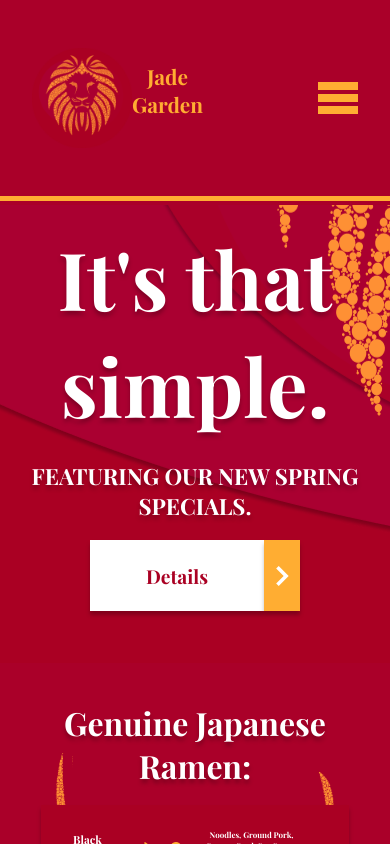
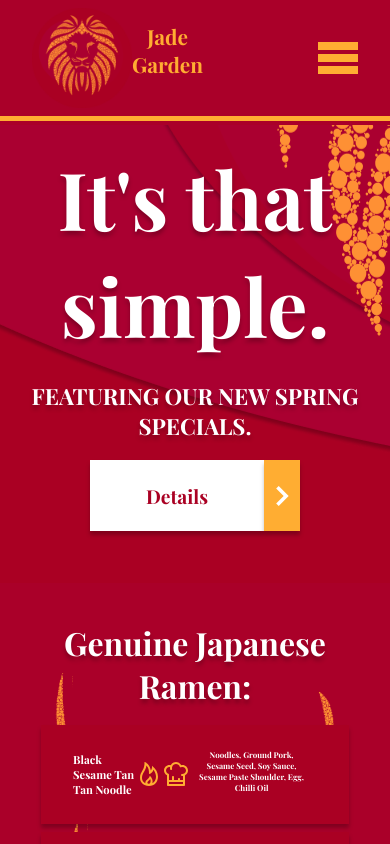
Before and after one commit to JustinAndrade/ramen-shop, a React (Create React App) app: page / in a window 390 px wide. Shown: the top 844 px of the page. Built offline with nearby package versions, Linux system fonts and the light colour scheme.

Commit message:
completely mobile, media queries added

```diff
--- a/src/components/navbar/index.scss
+++ b/src/components/navbar/index.scss
@@ -44,9 +44,6 @@
     div {
       display: flex;
       margin: 1rem 3rem;
-      @media only screen and (max-width: 1200px) {
-        margin: 0.4rem 0;
-      }
     }
     .loc {
       @media only screen and (max-width: 1200px) {
@@ -76,6 +73,9 @@
     cursor: pointer;
     @media only screen and (min-width: 1200px) {
       display: none;
+    }
+    @media only screen and (max-width: 1200px) {
+      margin: 0.5rem 0;
     }
     .close {
       display: none;
```
